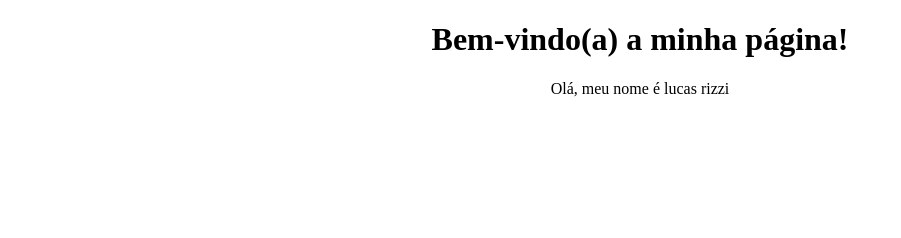
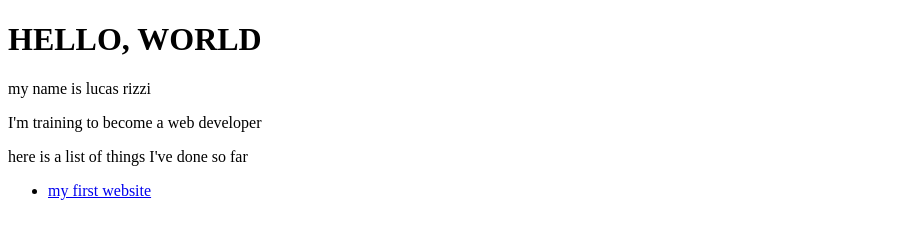
Before and after one commit to lrizzi1/lrizzi1.github.io, a plain HTML site: page index.html in a window 1280 px wide. Shown: the whole page, without its empty margins (0-901 px from the left). Drawn offline with Linux system fonts and the light colour scheme.

Commit message:
my first website

```diff
--- a/index.html
+++ b/index.html
@@ -1,11 +1,19 @@
 <!DOCTYPE html>
 <html>
-<meta http-equiv="Content-Type" content="text/html; charset=utf-8">
-<body>
+	<head>
+		<title> </title>
+		<meta charset="UTF-8">
+		<style>
 
-	<h1 style="text-align:center;">Bem-vindo(a) a minha página!</h1>
-
-	<p style="text-align:center;">Olá, meu nome é lucas rizzi</p>
-
-<body>
+		</style>
+	</head>
+	<body>
+		<h1>HELLO, WORLD</h1>
+		<p>my name is lucas rizzi</p>
+		<p>I'm training to become a web developer</p>
+		<p> here is a list of things I've done so far</p>
+		<ul>
+			<li><a href="#" rel="noreferrer noopener">my first website</a></li>
+		</ul>
+	</body>
 </html>
```
Also changed, not shown: 1 other file.
